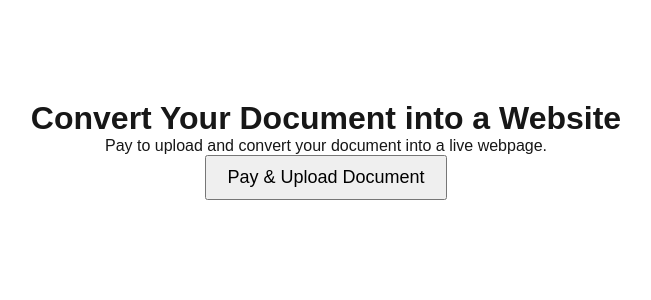
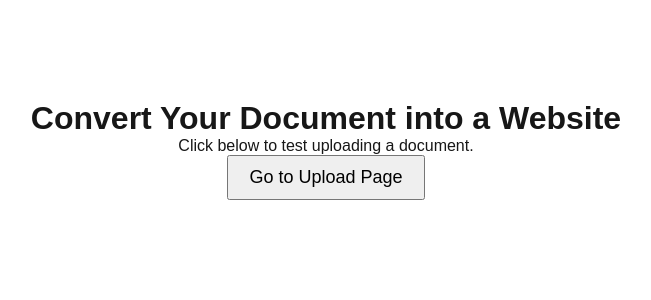
Before and after one commit to kevinlikako/doc-to-web, a Next.js app: page / in a window 1280 px wide. Shown: the top 300 px of the page, without its empty margins (314-965 px from the left). Built offline with nearby package versions, Linux system fonts and the light colour scheme.

Commit message:
Bypassed payment for testing

```diff
--- a/pages/index.js
+++ b/pages/index.js
@@ -1,11 +1,11 @@
 export default function Home() {
   return (
-    <div style={{ textAlign: 'center', marginTop: '100px' }}>
+    <div style={{ textAlign: "center", marginTop: "100px" }}>
       <h1>Convert Your Document into a Website</h1>
-      <p>Pay to upload and convert your document into a live webpage.</p>
-      <a href="https://checkout.lemonsqueezy.com/buy/432966" target="_blank">
-        <button style={{ padding: '10px 20px', fontSize: '18px', cursor: 'pointer' }}>
-          Pay & Upload Document
+      <p>Click below to test uploading a document.</p>
+      <a href="/upload">
+        <button style={{ padding: "10px 20px", fontSize: "18px", cursor: "pointer" }}>
+          Go to Upload Page
         </button>
       </a>
     </div>
```
